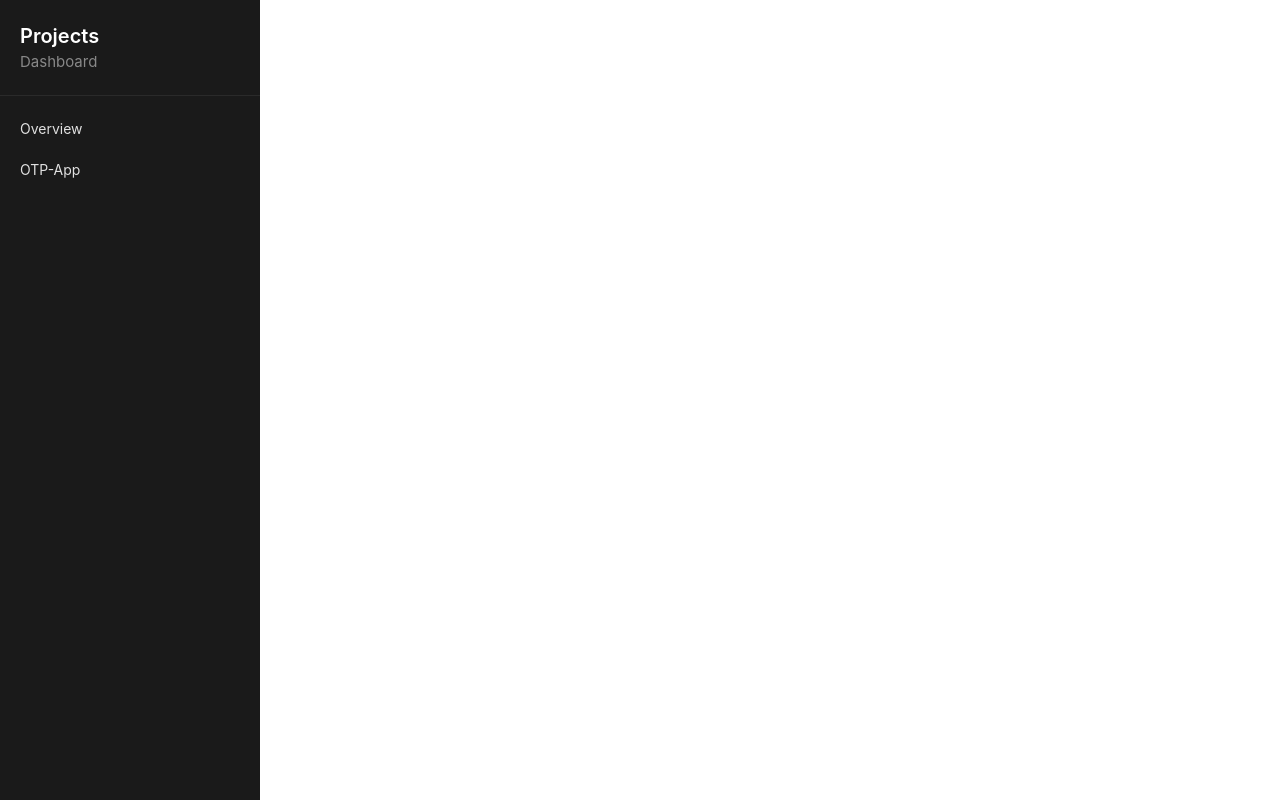
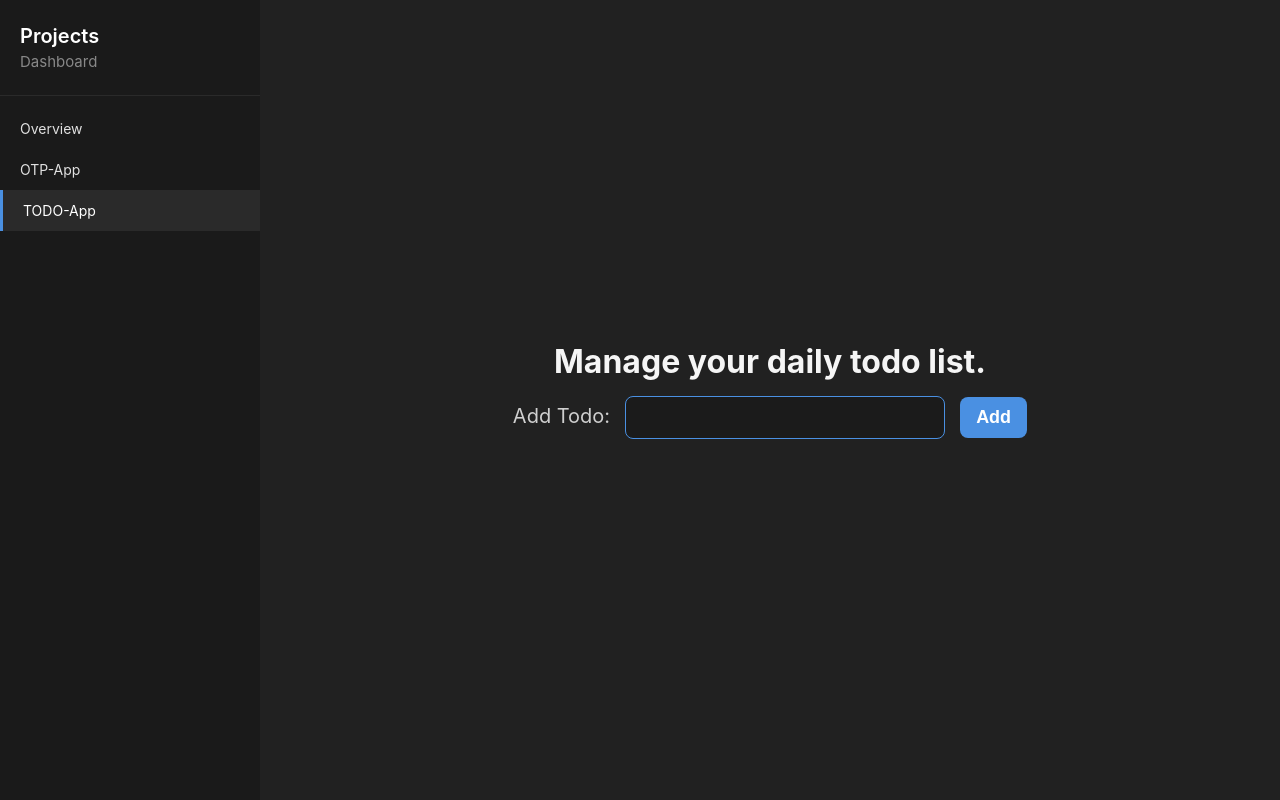
Before and after one commit to tejash098/React-Project-Dashboard, a React (Vite) app: page /todo in a window 1280 px wide. Built offline with nearby package versions, Linux system fonts and the light colour scheme.

Commit message:
feat: Add new TODO-App component with dedicated styling, integrate it into the project dashboard with navigation and routing.

```diff
--- a/src/Components/Navbar.jsx
+++ b/src/Components/Navbar.jsx
@@ -27,6 +27,15 @@ export default function Navbar() {
           >
             OTP-App
           </NavLink>
+          <NavLink
+            to="/todo"
+            className={({ isActive }) =>
+              isActive ? "sidebar-link active" : "sidebar-link"
+            }
+            end
+          >
+            TODO-App
+          </NavLink>
         </div>
       </nav>
     </>
--- a/src/Components/ProjectApp.jsx
+++ b/src/Components/ProjectApp.jsx
@@ -3,6 +3,7 @@ import { BrowserRouter, Routes, Route } from "react-router-dom";
 import Navbar from "./Navbar";
 import Home from "./Home";
 import OTPApp from "./Projects/OTP-generate/OTPApp";
+import TodoApp from "./Projects/TODO-APP/TodoApp";
 function ProjectApp() {
   return (
     <BrowserRouter>
@@ -11,6 +12,7 @@ function ProjectApp() {
         <Routes>
           <Route path="/" element={<Home />} />
           <Route path="/otp" element={<OTPApp />} />
+          <Route path="/todo" element={<TodoApp/>}/>
         </Routes>
       </div>
     </BrowserRouter>
--- /dev/null
+++ b/src/Components/Projects/TODO-APP/TodoApp.css
@@ -0,0 +1,120 @@
+.todoapp {
+  display: flex;
+  justify-content: center;
+  align-items: center;
+  height: 100vh;
+  width: 100%;
+  flex-direction: column;
+  background-color: #212121;
+  color: #eaeaea;
+
+  h1 {
+    margin-bottom: 15px;
+    color: #f5f5f5;
+  }
+
+  form {
+    label {
+      margin-right: 15px;
+      font-size: 20px;
+      color: #cfcfcf;
+    }
+
+    input {
+      padding: 10px;
+      border-radius: 8px;
+      font-size: 18px;
+      margin-right: 15px;
+      background-color: #1b1b1b;
+      border: 1px solid #4a90e2;
+      color: #eaeaea;
+      width: 25vw;
+
+      &:focus {
+        outline: none;
+        border-color: #6aa8f0;
+      }
+
+      &::placeholder {
+        color: #777;
+      }
+    }
+
+    button {
+      padding: 10px 16px;
+      background-color: #4a90e2;
+      color: #fff;
+      border: none;
+      border-radius: 8px;
+      cursor: pointer;
+      font-size: 18px;
+      font-weight: 600;
+      transition: all 0.3s ease;
+
+      &:hover {
+        background-color: #6aa8f0;
+        transform: scale(1.05);
+      }
+
+      &:active {
+        transform: scale(0.95);
+      }
+    }
+  }
+
+  ul {
+    list-style: none;
+    margin: 20px 0 0;
+    padding: 0;
+
+    li {
+      display: flex;
+      justify-content: space-evenly;
+      align-items: center;
+      margin-bottom: 10px;
+      color: #f0f0f0;
+      padding: 10px 14px;
+      border-radius: 8px;
+      cursor: pointer;
+      font-size: 18px;
+      transition: background-color 0.3s ease;
+
+      input[type="checkbox"] {
+        width: 16px;
+        height: 16px;
+        cursor: pointer;
+        accent-color: #4a90e2;
+        margin-right: 10px;
+      }
+
+      span {
+        flex: 1;
+        gap: 5px;
+      }
+
+      button {
+        padding: 8px 14px;
+        background-color: #d9534f;
+        color: #fff;
+        border: none;
+        border-radius: 8px;
+        cursor: pointer;
+        font-size: 16px;
+        font-weight: 600;
+        transition: all 0.3s ease;
+
+        &:hover {
+          background-color: #c9302c;
+        }
+
+        &:active {
+          transform: scale(0.95);
+        }
+      }
+    }
+    .completed {
+      text-decoration: line-through;
+      color: #888;
+    }
+  }
+}
--- /dev/null
+++ b/src/Components/Projects/TODO-APP/TodoApp.jsx
@@ -0,0 +1,62 @@
+import React, { useState } from "react";
+import "./TodoApp.css";
+
+const TodoApp = () => {
+  const [list, setList] = useState([]);
+  const [value, setValue] = useState("");
+
+  const hdlSubmit = (e) => {
+    e.preventDefault();
+    if (!value.trim()) return;
+
+    setList([...list, { text: value, status: false }]);
+    setValue("");
+  };
+
+  const hdlCheck = (idx) => {
+    const newList = list.map((item, i) =>
+      i === idx ? { ...item, status: !item.status } : item
+    );
+    setList(newList);
+  };
+
+  const hdlDelete = (idx) => {
+    setList(list.filter((_, i) => i !== idx));
+  };
+
+  return (
+    <div className="todoapp">
+      <h1>Manage your daily todo list.</h1>
+
+      <form onSubmit={hdlSubmit}>
+        <label htmlFor="todo">Add Todo:</label>
+        <input
+          type="text"
+          id="todo"
+          value={value}
+          onChange={(e) => setValue(e.target.value)}
+        />
+        <button type="submit">Add</button>
+      </form>
+
+      <ul>
+        {list.map((item, idx) => (
+          <li key={idx}>
+            <input
+              type="checkbox"
+              checked={item.status}
+              onChange={() => hdlCheck(idx)}
+            />
+
+            <span className={item.status ? "completed" : ""}>{item.text}</span>
+            <span>{item.status ? "Completed" : "Pending"}</span>
+            <span>Created on: {new Date().toLocaleDateString()}</span>
+            <button onClick={() => hdlDelete(idx)}>Remove</button>
+          </li>
+        ))}
+      </ul>
+    </div>
+  );
+};
+
+export default TodoApp;
```
